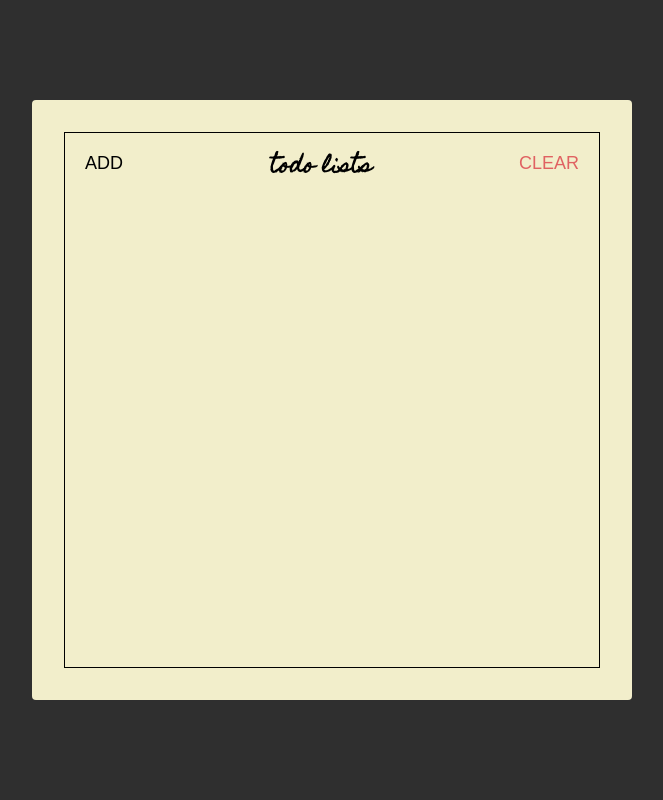
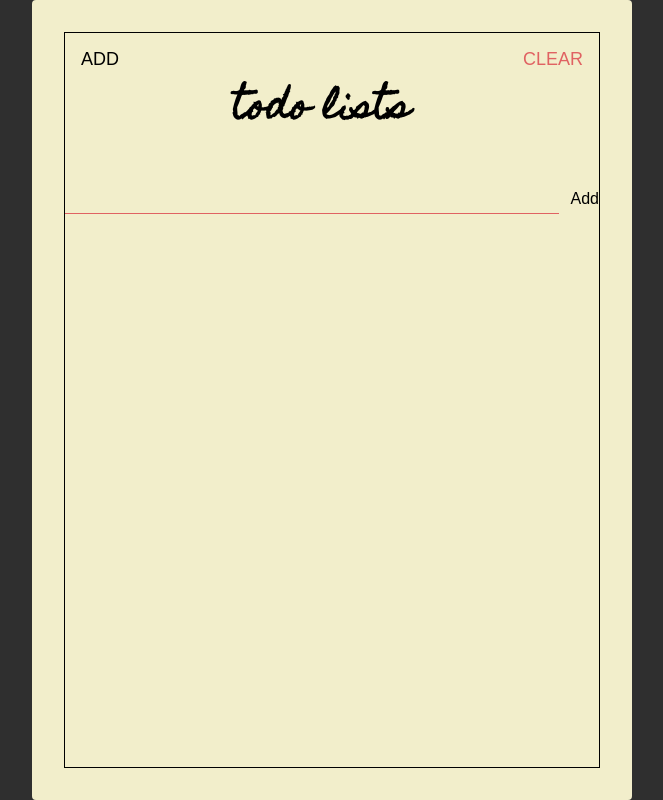
Before and after one commit to iskndr97/Belajar-menggunakan-react, a website: page index.html in a window 1280 px wide. Shown: the whole page, without its empty margins (308-971 px from the left). Drawn offline with Linux system fonts and the light colour scheme.

Commit message:
Membuat add todo section

```diff
--- a/index.html
+++ b/index.html
@@ -15,11 +15,17 @@
   <body>
     <div class="container">
       <div class="frame">
-        <div class="header">
+        <section class="header">
           <button class="header-btn">Add</button>
           <h1 class="header-title">Todo Lists</h1>
           <button class="header-btn main-red-color">Clear</button>
-        </div>
+        </section>
+<section class="form">
+<form class="add-form">
+<input type="text" class="add-input">
+<button class="add-btn">Add</button>
+</form>
+</section>
       </div>
     </div>
   </body>
--- a/styles.css
+++ b/styles.css
@@ -9,7 +9,6 @@
 .main-red-color {
   color: var(--main-red-color);
 }
-
 
 html {
   font-size: 10px;
@@ -35,7 +34,7 @@ html {
 
 .container {
   width: 600px;
-  height: 600px;
+  height: 800px;
   background-color: #f2eecb;
   border-radius: 4px;
   padding: 32px;
@@ -57,8 +56,9 @@ align-items: flex-start;
 .header-title {
   flex: 1;
   text-align: center;
+  margin-top: 40px;
 
-font-size: 3.6 rem;
+  font-size: 35px;
   font-family: "Homemade Apple", sans-serif;
   text-transform: lowercase;
 }
@@ -67,9 +67,48 @@ text-transform: lowercase;
   font-size: 1.8rem;
   font-family: "Bungee", sans-serif;
   text-transform: uppercase;
-padding: 20px;
+
+  padding: 16px;
+  cursor: pointer;
 
   background: unset;
   border: unset;
-outline: unset
+  outline: unset;
 }
+
+.add {
+  padding: 16px;
+}
+
+.add-form {
+  display: flex;
+  align-items: flex-start;
+}
+
+.add-input {
+  background: unset;
+  border: unset;
+  padding: 0 50px;
+
+  flex: 1;
+
+  border-bottom: 1px solid var(--main-red-color);
+  outline: unset;
+
+  font-family: "Homemade Apple", sans-serif;
+  font-size: 16px;
+  text-transform: lowercase;
+}
+
+.add-btn {
+  font-size: 16px;
+  font-family: "Bungee", sans-serif;
+
+  padding: 12px;
+  padding-right: unset;
+  cursor: pointer;
+
+  background: unset;
+  border: unset;
+  outline: unset;
+}
```
Lines whose indentation alone changed are shown as unchanged.
